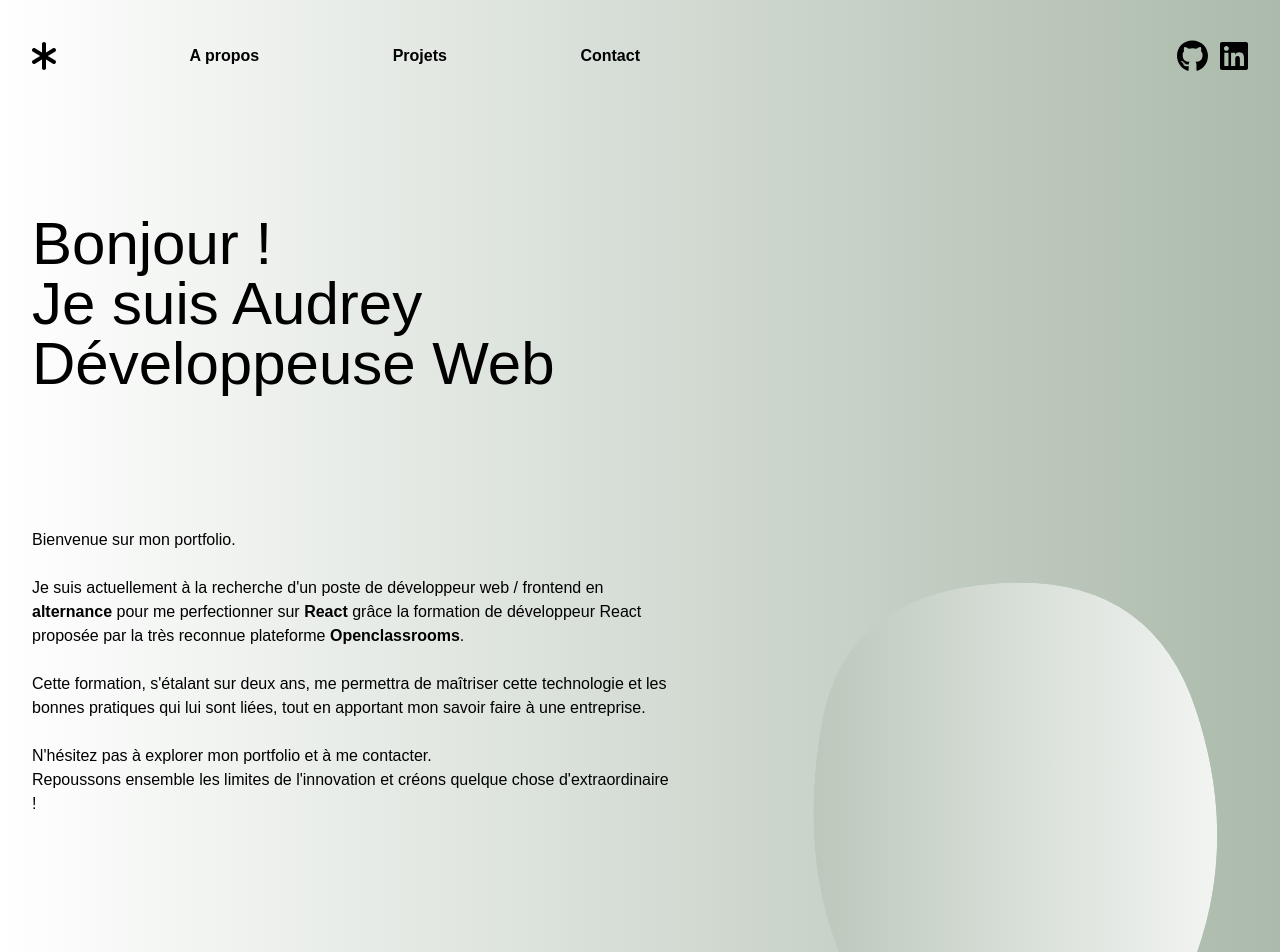
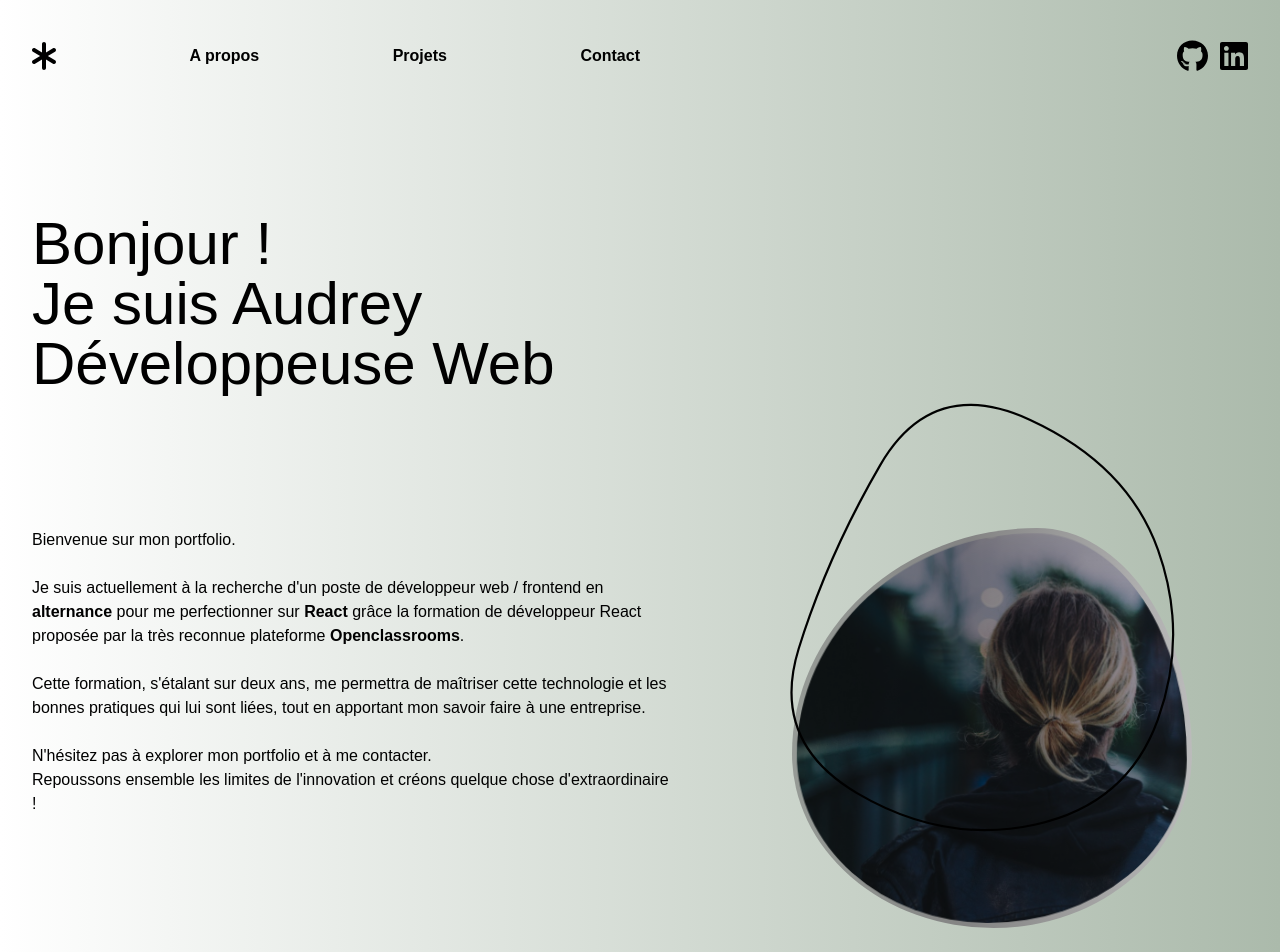
Before and after one commit to st-audrey/ast_portfolio, a Next.js app: page / in a window 1280 px wide. Shown: the top 952 px of the page. Built offline with nearby package versions, Linux system fonts and the light colour scheme; a web font is replaced by a local one.

Commit message:
add style

```diff
--- a/app/components/Blob/Blob.css
+++ b/app/components/Blob/Blob.css
@@ -0,0 +1,136 @@
+.blob-svg {
+  position: absolute !important;
+  top: 45%;
+  left: 56%;
+  width: 550px;
+}
+
+.blob {
+  display: block;
+  position: relative;
+  width: 400px;
+  height: 400px;
+  overflow: hidden;
+  border-radius: 48% 52% 68% 32% / 42% 28% 72% 58%;
+  background: linear-gradient(
+    to right,
+    #b9c6b9,
+    #838383,
+    #ffffff,
+    #5b6a5b,
+    #f2f4f2
+  );
+  background-size: 500% 100%;
+  animation: blobber 30s 0s linear infinite,
+    cobler 30s 0s linear infinite alternate;
+}
+
+.blob:after {
+  content: "";
+  display: block;
+  position: absolute;
+  top: 5px;
+  right: 5px;
+  bottom: 5px;
+  left: 5px;
+  background-color: #000;
+  background-image: url("/photo.jpg");
+  background-repeat: no-repeat;
+  background-size: cover;
+  background-position: center;
+  mix-blend-mode: multiply;
+  animation: blobber 30s 0s ease-in-out infinite,
+    wobbler 15s 0s linear infinite alternate;
+}
+
+@keyframes blobber {
+  0% {
+    border-radius: 48% 52% 68% 32% / 42% 28% 72% 58%;
+  }
+  5% {
+    border-radius: 48% 52% 41% 59% / 66% 37% 63% 34%;
+  }
+  10% {
+    border-radius: 69% 31% 71% 29% / 67% 31% 69% 33%;
+  }
+  15% {
+    border-radius: 60% 40% 71% 29% / 63% 65% 35% 37%;
+  }
+  20% {
+    border-radius: 61% 39% 51% 49% / 57% 58% 42% 43%;
+  }
+  25% {
+    border-radius: 66% 34% 25% 75% / 47% 30% 70% 53%;
+  }
+  30% {
+    border-radius: 32% 68% 38% 62% / 65% 60% 40% 35%;
+  }
+  35% {
+    border-radius: 63% 37% 41% 59% / 35% 38% 62% 65%;
+  }
+  40% {
+    border-radius: 57% 43% 49% 51% / 55% 71% 29% 45%;
+  }
+  45% {
+    border-radius: 47% 53% 34% 66% / 65% 36% 64% 35%;
+  }
+  50% {
+    border-radius: 44% 56% 32% 68% / 69% 26% 74% 31%;
+  }
+  55% {
+    border-radius: 28% 72% 37% 63% / 71% 44% 56% 29%;
+  }
+  60% {
+    border-radius: 38% 62% 35% 65% / 74% 53% 47% 26%;
+  }
+  65% {
+    border-radius: 73% 27% 46% 54% / 54% 47% 53% 46%;
+  }
+  70% {
+    border-radius: 75% 25% 47% 53% / 49% 53% 47% 51%;
+  }
+  75% {
+    border-radius: 62% 38% 43% 57% / 55% 60% 40% 45%;
+  }
+  80% {
+    border-radius: 41% 59% 65% 35% / 73% 50% 50% 27%;
+  }
+  85% {
+    border-radius: 55% 45% 57% 43% / 73% 61% 39% 27%;
+  }
+  90% {
+    border-radius: 74% 26% 33% 67% / 40% 65% 35% 60%;
+  }
+  95% {
+    border-radius: 58% 42% 57% 43% / 53% 45% 55% 47%;
+  }
+  100% {
+    border-radius: 48% 52% 68% 32% / 42% 28% 72% 58%;
+  }
+}
+
+@keyframes cobler {
+  0% {
+    background-position: 0% 0%;
+  }
+  100% {
+    background-position: 100% 0%;
+  }
+}
+
+@keyframes wobbler {
+  0% {
+    transform: rotateZ(2deg);
+  }
+  100% {
+    transform: rotateZ(-2deg);
+  }
+}
+
+.blob-container {
+  display: flex;
+  flex-wrap: wrap;
+  flex-direction: column;
+  justify-content: center;
+  align-items: center;
+}
--- a/app/components/Blob/Blob.jsx
+++ b/app/components/Blob/Blob.jsx
@@ -1,33 +1,33 @@
+import "./Blob.css";
+
 export default function Blob() {
   return (
-    <div className="blob-container">
-      <div className="blob">
+    <div className="blob-container ">
+      <div className="blob"></div>
+      <div className="blob-svg">
         <svg viewBox="0 0 1000 1000" xmlns="http://www.w3.org/2000/svg">
           <defs>
-            <linearGradient id="b">
-              <stop offset="0%" stopColor="#BCC8BC" />
-              <stop offset="100%" stopColor="#F2F4F2" />
-            </linearGradient>
             <clipPath id="a">
               <path
                 fill="currentColor"
-                d="M808 695.5q-82 195.5-285.5 157T258.5 657q-60.5-157-24-355.5t275-215Q748 70 819 285t-11 410.5Z"
+                d="M801.5 654q-55.5 154-222 190.5t-325-57Q96 694 148.5 525t148-333.5Q392 27 569.5 109T802 345.5q55 154.5-.5 308.5Z"
               />
             </clipPath>
           </defs>
-          <g clip-path="url(#a)">
+
           <path
-              fill="url(#b)"
-              d="M808 695.5q-82 195.5-285.5 157T258.5 657q-60.5-157-24-355.5t275-215Q748 70 819 285t-11 410.5Z"
+            fill="none"
+            stroke="#000000"
+            strokeWidth="4"
+            d="M801.5 654q-55.5 154-222 190.5t-325-57Q96 694 148.5 525t148-333.5Q392 27 569.5 109T802 345.5q55 154.5-.5 308.5Z"
           >
             <animate
               attributeName="d"
               dur="50s"
               repeatCount="indefinite"
-                values="M808 695.5q-82 195.5-285.5 157T258.5 657q-60.5-157-24-355.5t275-215Q748 70 819 285t-11 410.5Z;M775.5 673.5q-75.5 173.5-284 188T217.5 688q-65.5-188 16-348T517 150q202-30 268 160t-9.5 363.5Z;M787.5 633Q654 766 483.5 794.5T204 661.5Q95 500 199 329t300.5-170q196.5 1 309 171t-21 303Z;M806 635Q656 770 454 849.5t-246.5-135Q163 500 207.5 285t245-132.5q200.5 82.5 352 215T806 635Z;M855 687.5Q717 875 506 865T191 677.5Q87 500 210 355.5T533 154q200-57 330 144.5t-8 389Z;M821 707.5q-81 207.5-307 184T218 684q-70-184 11-348.5T502 167q192-4 296 164.5t23 376Z;M830.5 700Q731 900 513 877.5t-322.5-200Q86 500 177.5 300t320-196Q726 108 828 304t2.5 396Z;M812.5 668Q694 836 476 878T191 710q-67-210 36-357.5T510.5 187Q691 169 811 334.5t1.5 333.5Z;M808 695.5q-82 195.5-285.5 157T258.5 657q-60.5-157-24-355.5t275-215Q748 70 819 285t-11 410.5Z"
+              values="M801.5 654q-55.5 154-222 190.5t-325-57Q96 694 148.5 525t148-333.5Q392 27 569.5 109T802 345.5q55 154.5-.5 308.5Z;M748 621q-55 121-206.5 242t-315-15.5Q63 711 61.5 499.5T239 214q179-74 319-18t192.5 180Q803 500 748 621Z;M839.5 668Q768 836 580 905.5t-284-96q-96-165.5-144.5-333T247 166Q391 23 575 99t260 238.5Q911 500 839.5 668Z;M801.5 654q-55.5 154-222 190.5t-325-57Q96 694 148.5 525t148-333.5Q392 27 569.5 109T802 345.5q55 154.5-.5 308.5Z"
             ></animate>
           </path>
-          </g>
         </svg>
       </div>
     </div>
```
Lines whose indentation alone changed are shown as unchanged.
